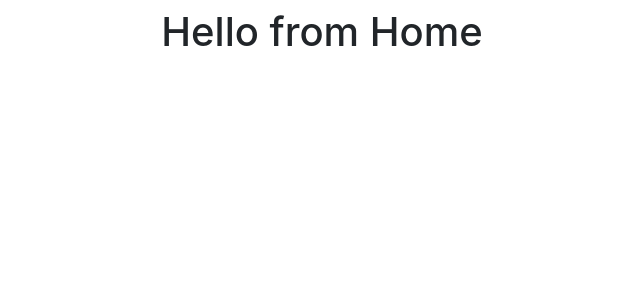
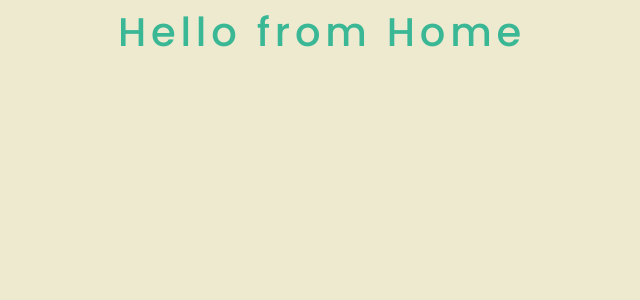
Before and after one commit to Sara-Alkhamri/bob-heberly, a React (Create React App) app: page / in a window 1280 px wide. Shown: the top 300 px of the page, without its empty margins (318-958 px from the left). Built offline with nearby package versions, Linux system fonts and the light colour scheme; the HTML template or start-up script is replaced by a standard one.

Commit message:
Added CSS in App.css

```diff
--- a/src/App.css
+++ b/src/App.css
@@ -1,38 +1,27 @@
-.App {
-  text-align: center;
+:root {
+  --mint: #3ab795;
+  --celadon: #a0e8af;
+  --etonBlue: #86baa1;
+  --beige: #edead0;
+  --yellow: #ffcf56;
 }
 
-.App-logo {
-  height: 40vmin;
-  pointer-events: none;
+body {
+  font-family: "Oswald", sans-serif !important;
+  background: var(--beige) !important;
+  color: var(--mint) !important;
 }
 
-@media (prefers-reduced-motion: no-preference) {
-  .App-logo {
-    animation: App-logo-spin infinite 20s linear;
-  }
+.text-title {
+  font-family: "Poppins", sans-serif;
+  letter-spacing: 0.3rem;
+  /* text-transform: uppercase; */
 }
 
-.App-header {
-  background-color: #282c34;
-  min-height: 100vh;
-  display: flex;
-  flex-direction: column;
-  align-items: center;
-  justify-content: center;
-  font-size: calc(10px + 2vmin);
-  color: white;
+.text-blue {
+  color: var(--celadon);
 }
 
-.App-link {
-  color: #61dafb;
+.text-bright {
+  color: var(--etonBlue);
 }
-
-@keyframes App-logo-spin {
-  from {
-    transform: rotate(0deg);
-  }
-  to {
-    transform: rotate(360deg);
-  }
-}
```
